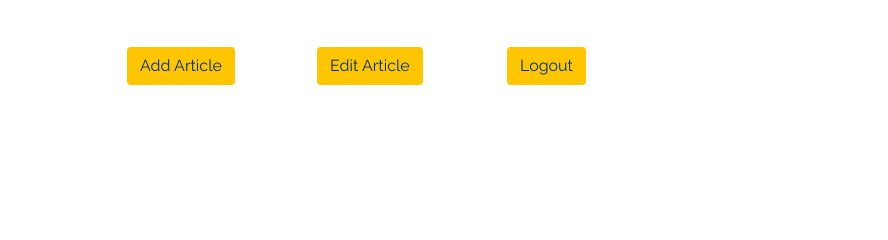
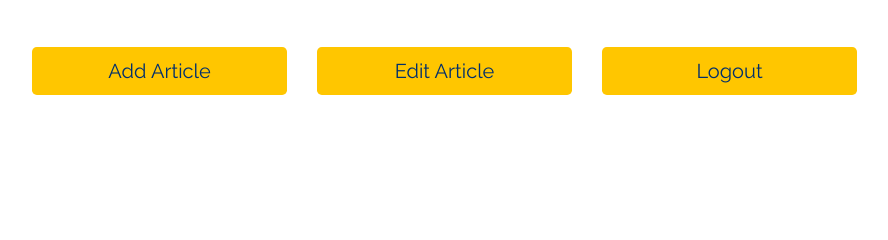
Before and after one commit to UzairVawda/DragonFeed, a Django app: page /adminpanel/ in a window 1280 px wide. Shown: the part 153-393 px from the top of the page, without its empty margins (243-1131 px from the left). Run offline with Django 3.2, Linux system fonts and the light colour scheme; a user stored in the database is signed in; parts of the project's set-up code (start-up, migrations or seed data) failed here and were passed over; some libraries are stand-ins or nearby versions.

Commit message:
UPDATED || added classes and basic layout for the widgets

```diff
--- a/src/templates/adminpanel.html
+++ b/src/templates/adminpanel.html
@@ -7,28 +7,28 @@
         <p class="text-center content-header">Welcome to the Admin Panel, {{username}}</p>
         <br>
         <div class="row">
-            <div class="col-md-2 offset-md-3">
-                <a href="{% url 'adminpanel:addevent' %}">
-                    <button class="btn admin-panel-button">
+            <div class="col-md-3 offset-md-2">
+                <a href="{% url 'adminpanel:event-addevent' %}">
+                    <button class="btn btn-lg btn-block admin-panel-button">
                         Add Article
                     </button>
                 </a>
             </div>
-            <div class="col-md-2 ">
-                <a href="{% url 'adminpanel:edit-event' %}">
-                    <button class="btn admin-panel-button">
+            <div class="col-md-3 ">
+                <a href="{% url 'adminpanel:event-edits' %}">
+                    <button class="btn btn-lg btn-block admin-panel-button">
                         Edit Article
                     </button>
                 </a>
             </div>
-            <div class="col-md-2">
+            <div class="col-md-3">
                 <a href="{% url 'accounts:logout' %}">
-                    <button class="btn admin-panel-button">
+                    <button class="btn btn-lg btn-block admin-panel-button">
                         Logout
                     </button>
                 </a>
             </div>
         </div>
     </div>
-
+    <i class="fas fa-bullhorn"></i>
 {% endblock %}
--- a/src/templates/layout.html
+++ b/src/templates/layout.html
@@ -2,7 +2,7 @@
 <!DOCTYPE html>
 <html>
 <head>
-	{% block title %}<title>DragonFeed - New And Informal News</title>{% endblock %}
+	{% block title %}<title>DragonFeed - Drexel News</title>{% endblock %}
 	<link rel="stylesheet" type="text/css" href="{% static 'css/style.css' %}">
 	<link rel="stylesheet" type="text/css" href="{% static 'css/bootstrap.css' %}">
 	<link href="https://fonts.googleapis.com/css?family=Raleway:400,600" rel="stylesheet">
@@ -39,12 +39,12 @@
 			    </form>
 				<a class="nav-link" href="{% url 'accounts:register' %}">
 					<button class="btn my-2 my-sm-0 nav-bar-button-porperties" type="submit">
-							Sign Up
+						Sign Up
 					</button>
 				</a>
 				<a class="nav-link" href="{% url 'accounts:login' %}">
 					<button class="btn my-2 my-sm-0 nav-bar-button-porperties" type="submit">
-							Log In
+						Log In
 					</button>
 				</a>
           	</ul>
```
Also changed, not shown: src/templates/editEvent.html (+3 -4 lines).
